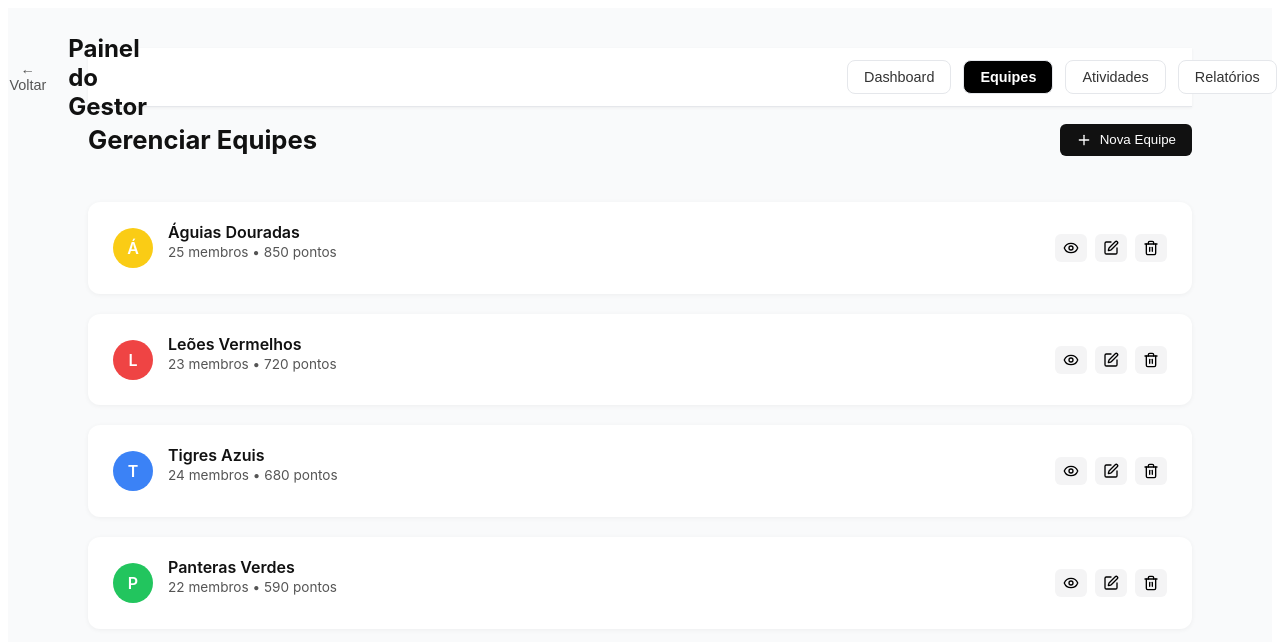
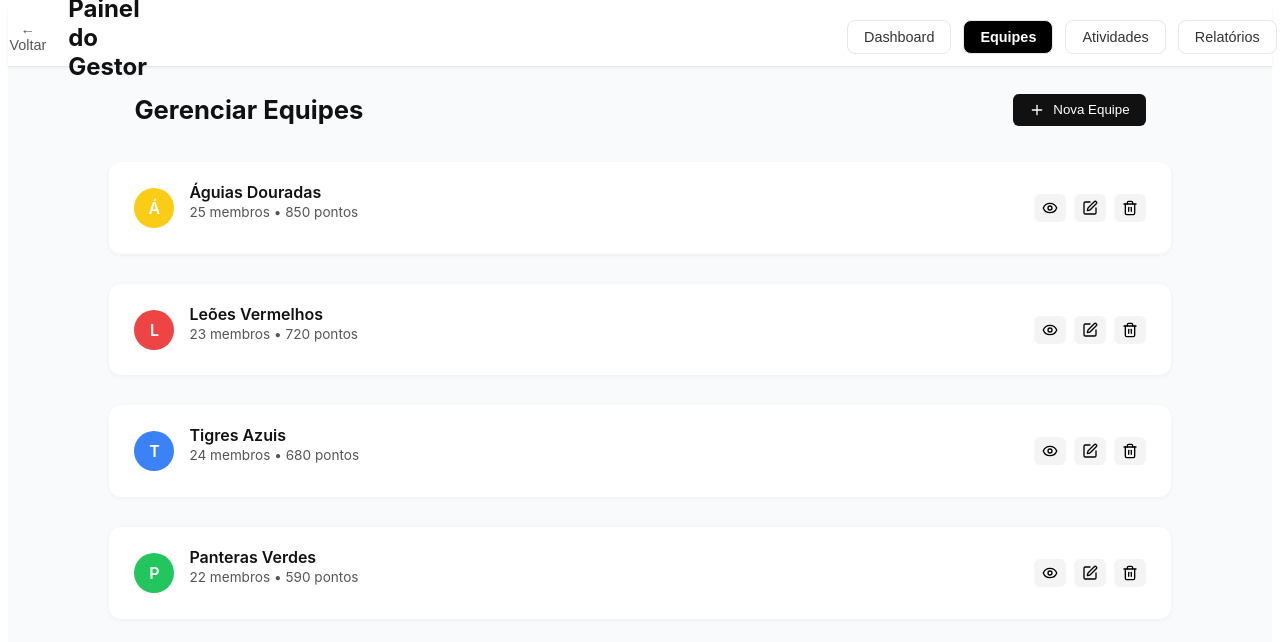
Before and after one commit to wagnerquadros/gincana, a React app in the folder frontend/: page /team in a window 1280 px wide. Shown: the top 642 px of the page. Built offline with nearby package versions, Linux system fonts and the light colour scheme; the HTML template or start-up script is replaced by a standard one.

Commit message:
style(Team): adjust layout and margins for team container and header

```diff
--- a/frontend/src/pages/ManagerPanel/Team/stylesTeam.css
+++ b/frontend/src/pages/ManagerPanel/Team/stylesTeam.css
@@ -1,9 +1,9 @@
 .team-container {
   background-color: #f9fafb;
-  min-height: 100vh;
-  padding: 40px 80px;
+  margin: 0 auto; /* centraliza o container horizontalmente */
   font-family: 'Inter', sans-serif;
   color: #111;
+  height: 100vh;
 }
 
 .team-header {
@@ -11,6 +11,8 @@
   justify-content: space-between;
   align-items: center;
   margin-bottom: 30px;
+  margin: 10px auto 20px auto;
+  width: 80%;
 }
 
 .team-header h1 {
@@ -52,6 +54,8 @@
   align-items: center;
   box-shadow: 0 1px 5px rgba(0, 0, 0, 0.05);
   transition: transform 0.2s ease-in-out;
+  width: 80%;
+  margin: 0 auto 10px auto;
 }
 
 .team-card:hover {
```
